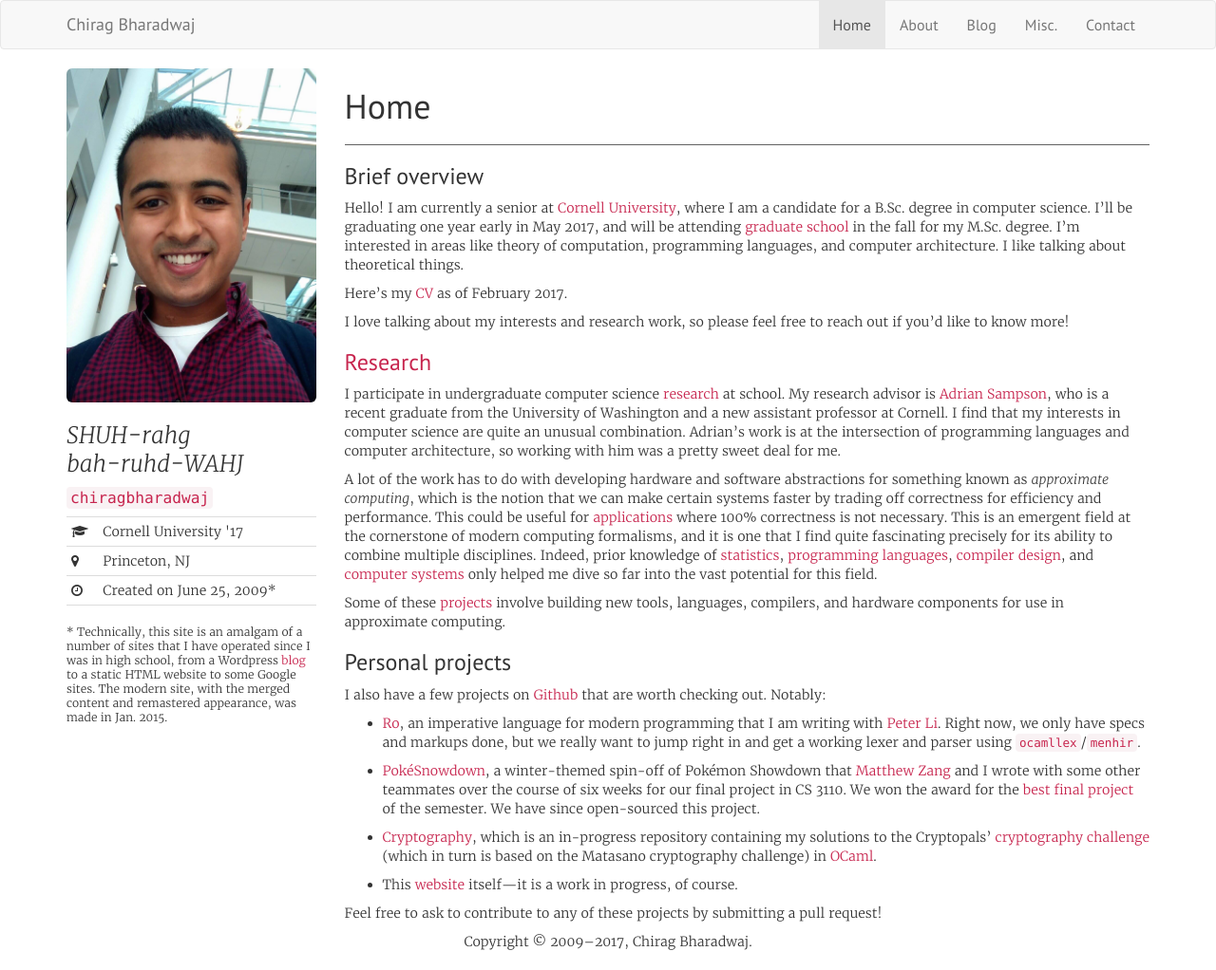
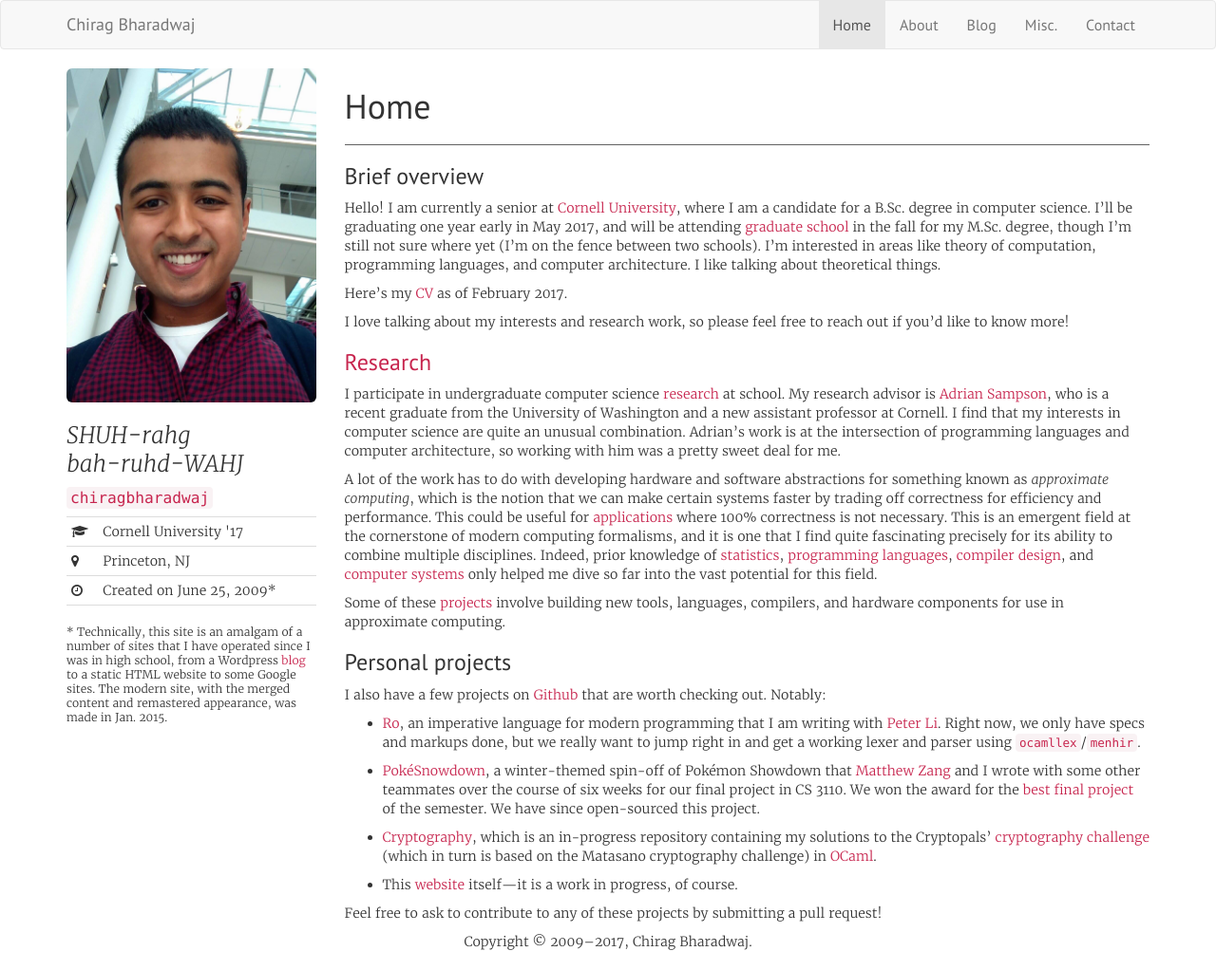
Before and after one commit to chiragbharadwaj/site, a Jekyll site: the page built from index.md, in a window 1280 px wide. Shown: the whole page at 95% size. Built offline with Jekyll 4.4.1, drawn with Linux system fonts in a browser that asks for light colours; nearby versions of some CDN libraries; some web fonts are replaced; library files that are not in the unit come from our copies; our own code applies the rules of GitHub Pages for plain Markdown files.

Commit message:
Updated home page with new info

```diff
--- a/index.md
+++ b/index.md
@@ -13,7 +13,8 @@ excerpt: |
 Hello! I am currently a senior at [Cornell University][cornell-cs], where I am a
 candidate for a B.Sc. degree in computer science. I'll be graduating one year
 early in May 2017, and will be attending [graduate school][grad] in the fall for
-my M.Sc. degree. I'm interested in areas like theory of computation, programming
+my M.Sc. degree, though I'm still not sure where yet (I'm on the fence between
+two schools). I'm interested in areas like theory of computation, programming
 languages, and computer architecture. I like talking about theoretical things.
 
 Here's my [CV][] as of February 2017.
```
